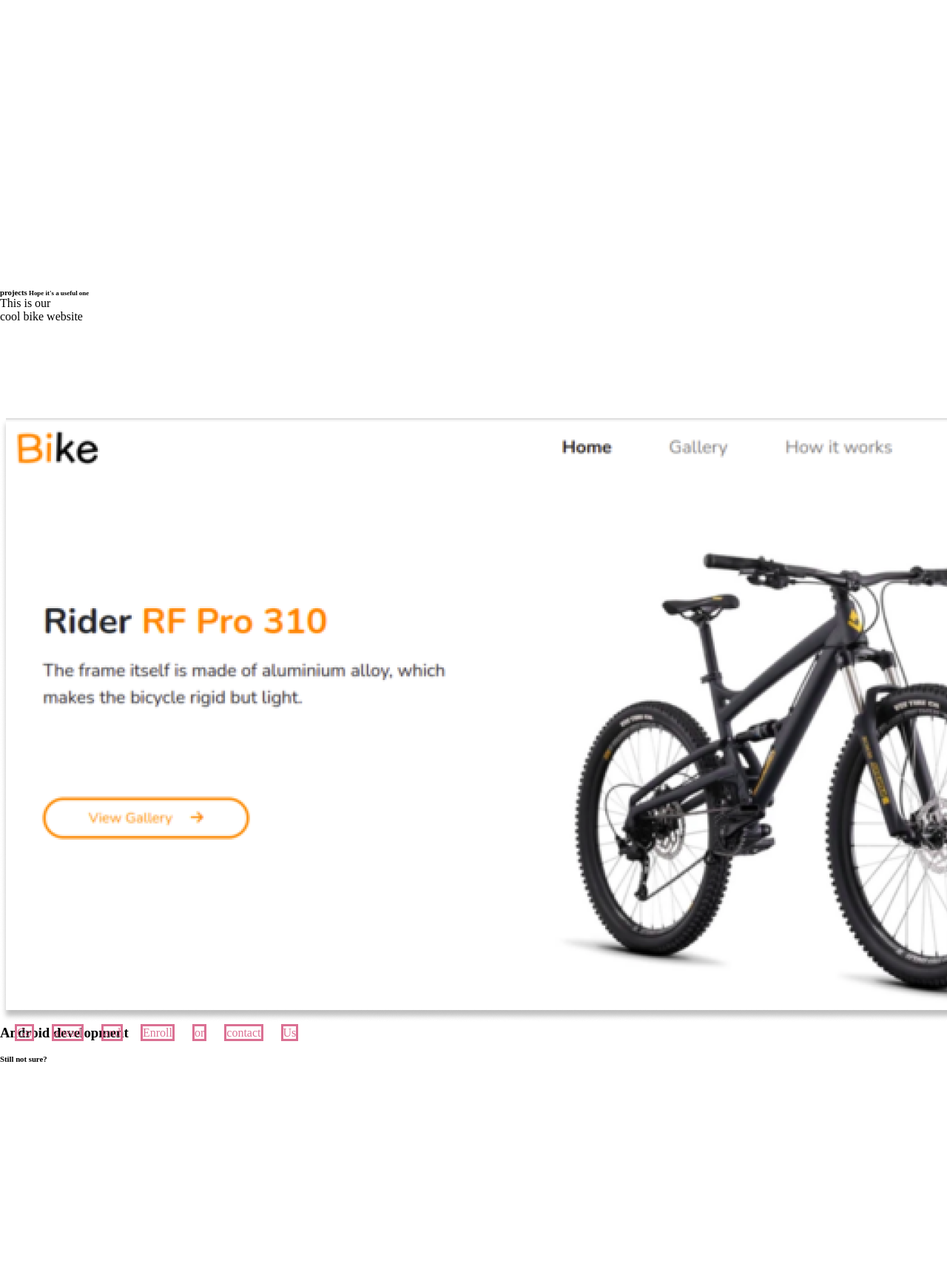
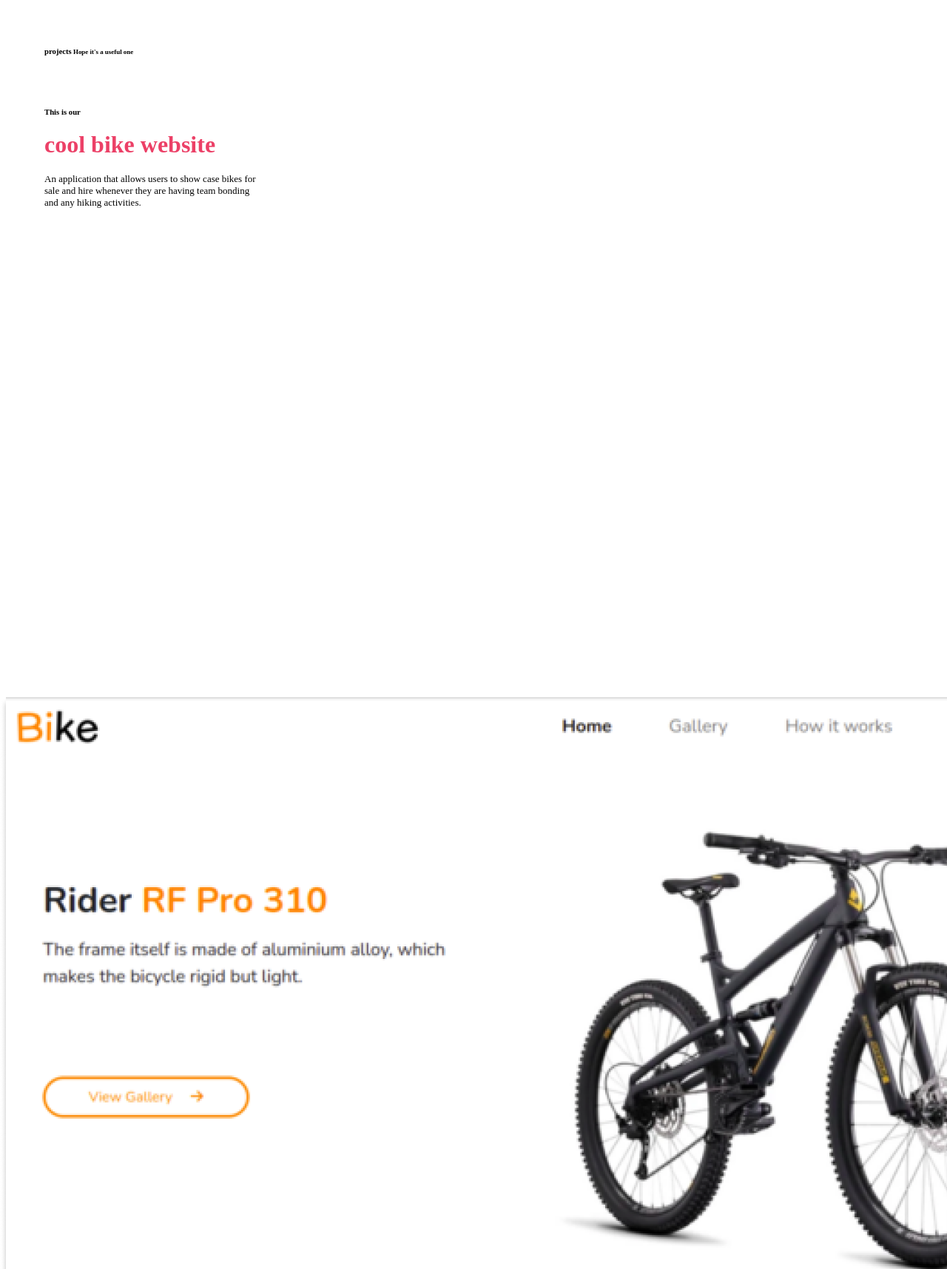
Before and after one commit to phinic925/moringa-school-website, a plain HTML site: page index.html in a window 1280 px wide. Shown: the part 3152-4867 px from the top of the page at 74% size. Before the commit the page ends 4607 px from the top, so only its background shows below. Drawn offline with Linux system fonts and the light colour scheme.

Commit message:
adds the last paragraph to the page

```diff
--- a/index.css
+++ b/index.css
@@ -340,3 +340,27 @@ h4{
     top: -590px;
     left: 990px;
 }
+.proj{
+  color: black;
+  padding:60px;
+  position: relative;
+  top:-350px;
+}
+.bike{
+  color: black;
+  padding:60px;
+  position:relative;
+  top:-400px;
+  text-align: left;
+}
+.bike1{
+color: #EC4067;
+position: relative;
+top: -500px;
+}
+.bike2{
+  font-size: small;
+  position: relative;
+  top: -600px;
+  padding: 60px;
+}
--- a/index.html
+++ b/index.html
@@ -198,31 +198,49 @@
 <span class="now3">Ask a question </span>
  </div>
   </div>
-<br>
-<br>
+<div>
+  <div>
 <h6 class="proj">projects<small> Hope it's a useful one</small></h6>
+</div>
+<div>
+<h6 class="bike"> This is our </h6>
+</div>
+  <div>
+  <h1 class="bike1">cool bike website</h1>
 
-<p>This is our
-  <br>
-  <h>cool bike website</h>
-  <div class="dir1">
+</div>
+<div>
+  <p class="bike2">
+    An application that allows users to show case bikes for <br>
+    sale and hire whenever they are having team bonding <br>
+    and any hiking activities.
+  </p>
+</div>
+  <div class="image9">
     <img src="assets/images/image 9.png">
   </div>
-  <h3 class="android"> Android development </h3>
+  <div class="bike3">
+  <span> Learn more </span>
+  </div>
+  </div>
 
-</p>
 <br>
-<h6>Still not sure?</h6>
+<div>
+  <div>
+<h6 class="not">Still not sure?</h6>
 </div>
-<div class="mor">
-    <span class="mor">
-    <span class="exp"> Go</span>
-    <span class="exp"> ahead</span>
-    <span class="exp"> and</span>
-    <span class="exp"> Enroll</span>
-    <span class="exp"> or</span>
-    <span class="exp"> contact</span>
-    <span class="exp"> Us</span>
+<div class="mor3">
+
+    <span > Go</span>
+    <span > ahead</span>
+    <span > and</span>
+    <span > Enroll</span>
+    <span > or</span>
+    <span > contact</span>
+    <span > Us</span>
 
 
 </div>
+</div>
+</body>
+</html>
```
